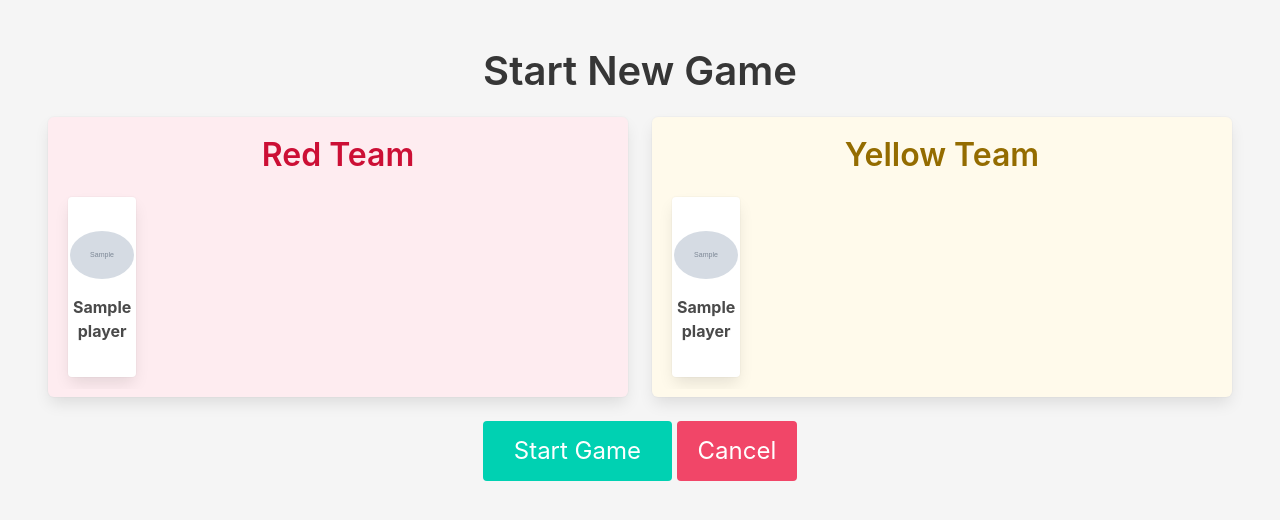
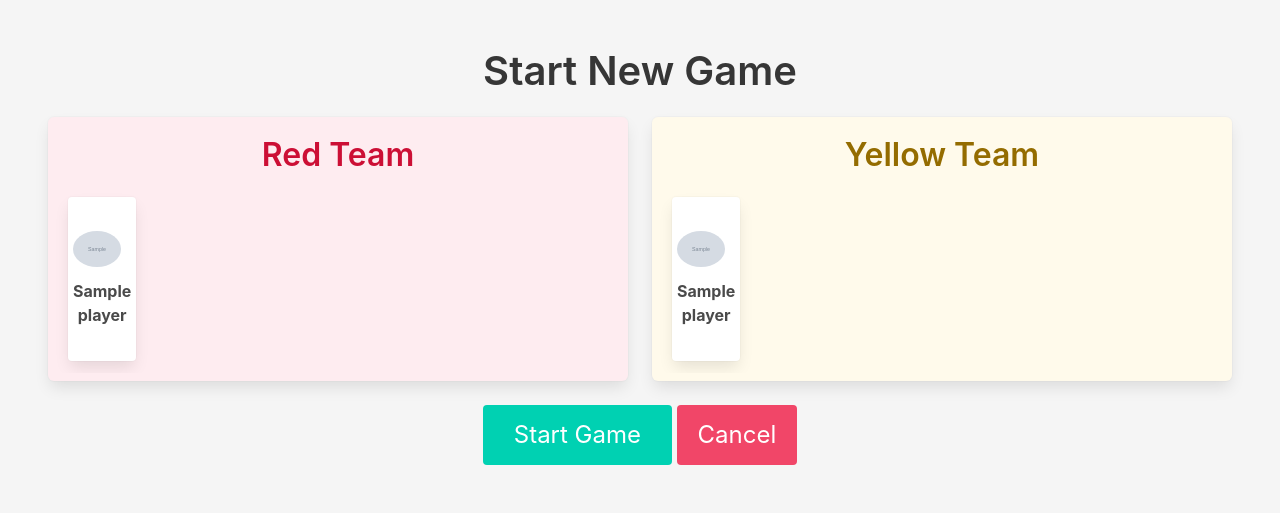
Before and after one commit to sk44p/leaderboard, a Django app: template leaderboard/templates/new_game.html in a window 1280 px wide. Shown: the top 520 px of the page. Run offline with Django 5.2, Linux system fonts and the light colour scheme; the template is opened without the code that fills it: most values are stand-ins (such as "Sample title", 1, 10 or a date in 2020); grey boxes marked "Sample" are stand-in pictures.

Commit message:
new game avatars to be 48x48

```diff
--- a/leaderboard/templates/new_game.html
+++ b/leaderboard/templates/new_game.html
@@ -88,7 +88,7 @@
                                 <div class="column is-6-mobile is-3-tablet is-2-desktop">
                                     <div class="card player-card {% if player.selected_red %}selected-red{% endif %} {% if player.disabled_red %}disabled-card{% endif %}" data-player-id="{{ player.id }}" data-team="red">
                                         <div class="card-content">
-                                            <figure class="image is-64x64">
+                                            <figure class="image is-48x48">
                                                 {% if player.avatar %}
                                                 <img src="{{ player.avatar.url }}" alt="{{ player.name }}" class="player-avatar">
                                                 {% else %}
@@ -113,7 +113,7 @@
                                 <div class="column is-6-mobile is-3-tablet is-2-desktop">
                                     <div class="card player-card {% if player.selected_yellow %}selected-yellow{% endif %} {% if player.disabled_yellow %}disabled-card{% endif %}" data-player-id="{{ player.id }}" data-team="yellow">
                                         <div class="card-content">
-                                            <figure class="image is-64x64">
+                                            <figure class="image is-48x48">
                                                 {% if player.avatar %}
                                                 <img src="{{ player.avatar.url }}" alt="{{ player.name }}" class="player-avatar">
                                                 {% else %}
```
